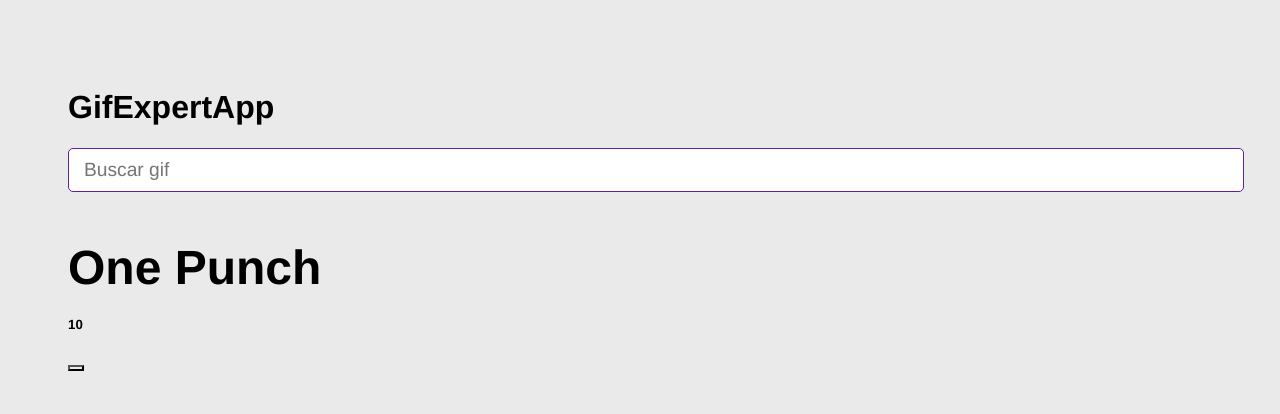
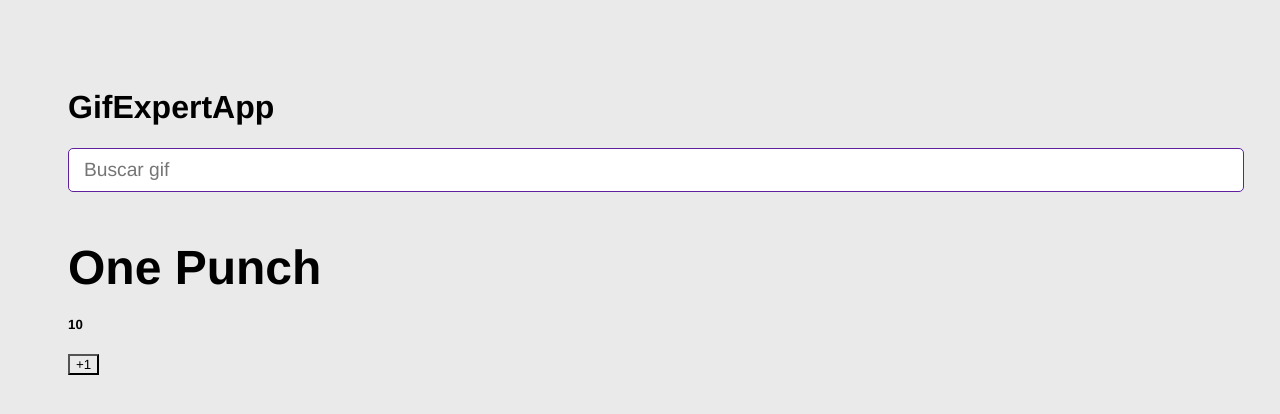
Before and after one commit to hakkrot/GifExpertApp, a React (Vite) app: page / in a window 1280 px wide. Shown: the top 414 px of the page. Built offline with nearby package versions, Linux system fonts and the light colour scheme; no server answers.

Commit message:
Añadir un useEffect para que solo se llame a la API solo cuando cambia la categoria.

```diff
--- a/src/components/GifGrid.jsx
+++ b/src/components/GifGrid.jsx
@@ -5,9 +5,9 @@ export const GifGrid = ({ category }) => {
 
     const [counter, setCounter] = useState(10);
 
-    getGifs(category);
 
     useEffect(() => {
+        getGifs(category);
 
     }, [])
 
@@ -15,7 +15,7 @@ export const GifGrid = ({ category }) => {
         <>
             <h3>{ category }</h3>
             <h5>{ counter }</h5>
-            <button></button>
+            <button onClick={ () => setCounter( counter + 1 )}>+1</button>
         </>
     )
 }
```
